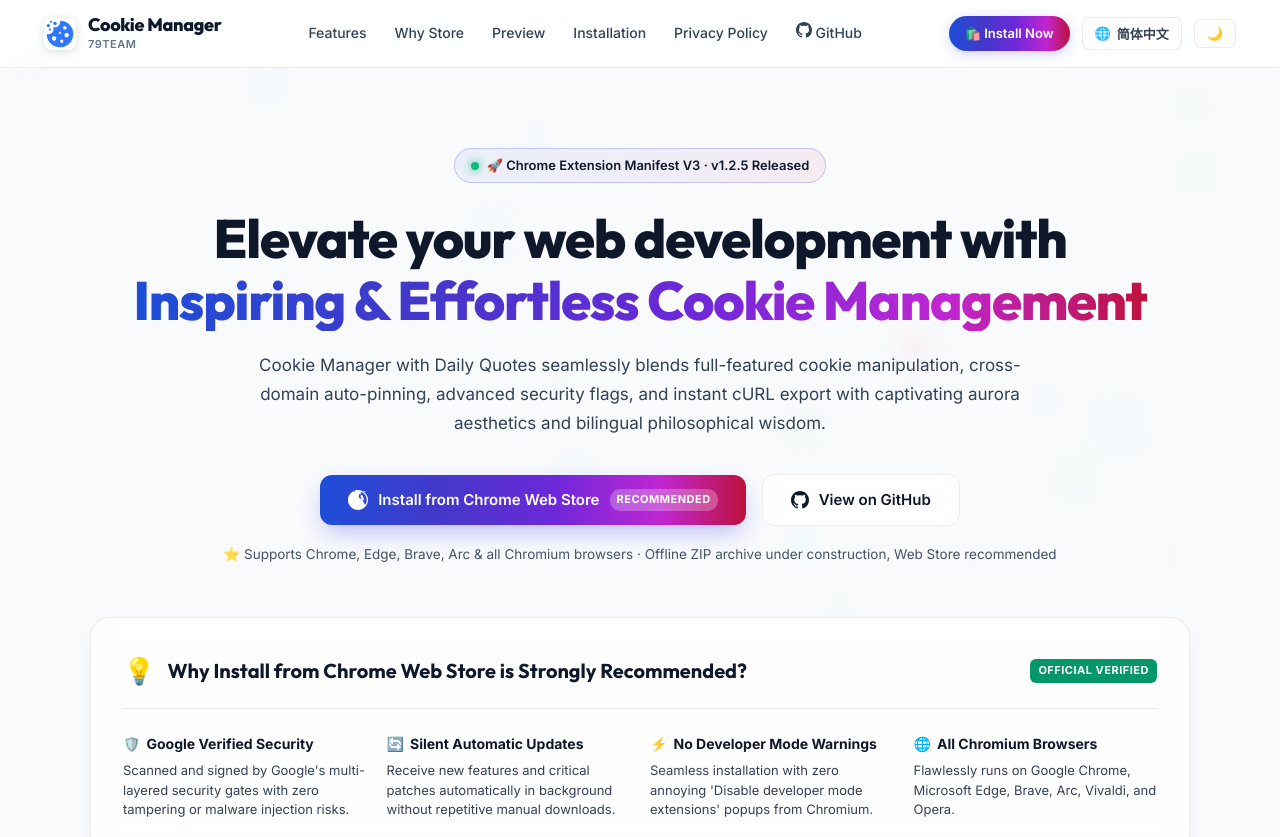
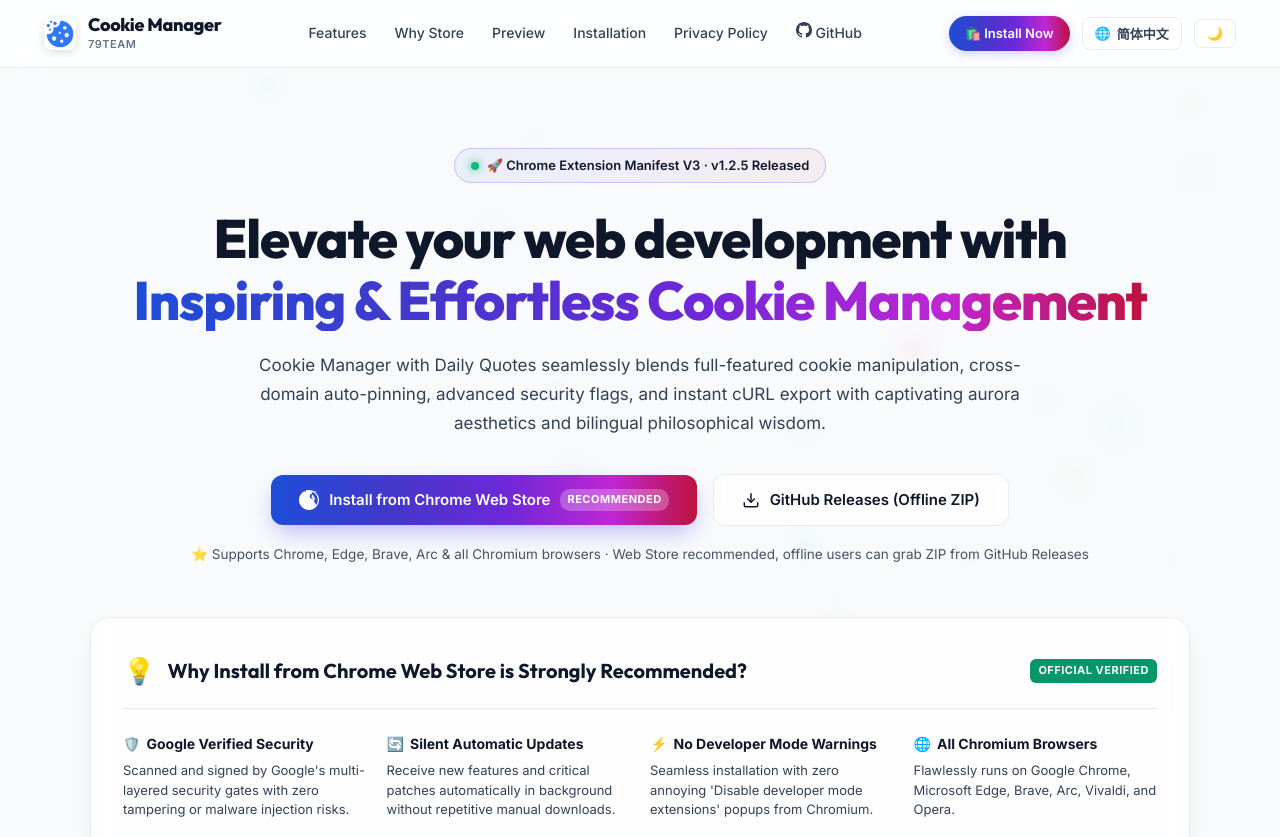
Before and after one commit to rowkin/cookie-manager, a browser extension: page site/index.html in a window 1280 px wide. Shown: the top 837 px of the page. Drawn offline with Linux system fonts and the light colour scheme.

Commit message:
feat(site): link offline packages to GitHub Releases and fix gh auth token

```diff
--- a/publish-release.js
+++ b/publish-release.js
@@ -223,6 +223,8 @@
 // 9. 使用 gh 工具在统一的开源公开仓库上自动创建/更新 GitHub Release 并关联 ZIP 资产
 try {
   console.log('\n🔮 正在检测本地 gh (GitHub CLI) 认证状态...');
+  // 清理可能劫持钥匙串认证的失效 GITHUB_TOKEN 环境变量，优先使用系统的 gh keyring 登录态
+  delete process.env.GITHUB_TOKEN;
   execSync('gh auth status', { stdio: 'ignore' });
 
   const releaseTag = `cookie-manager-v${version}`;
--- a/site/index.html
+++ b/site/index.html
@@ -100,14 +100,16 @@
           <span data-i18n="btnStore">Chrome 网上应用店一键安装</span>
           <span class="btn-tag-rec" data-i18n="tagRec">官方推荐</span>
         </a>
-        <a href="https://github.com/rowkin/browser-plugins/tree/main/cookie-manager" target="_blank" rel="noreferrer" class="btn btn-secondary">
-          <svg viewBox="0 0 24 24" width="18" height="18" fill="currentColor">
-            <path d="M12 0C5.37 0 0 5.37 0 12c0 5.31 3.435 9.795 8.205 11.385.6.105.825-.255.825-.57 0-.285-.015-1.23-.015-2.235-3.015.555-3.795-.735-4.035-1.41-.135-.345-.72-1.41-1.23-1.695-.42-.225-1.02-.78-.015-.795.945-.015 1.62.87 1.845 1.23 1.08 1.815 2.805 1.305 3.495.99.105-.78.42-1.305.765-1.605-2.67-.3-5.46-1.335-5.46-5.925 0-1.305.465-2.385 1.23-3.225-.12-.3-.54-1.53.12-3.18 0 0 1.005-.315 3.3 1.23.96-.27 1.98-.405 3-.405s2.04.135 3 .405c2.295-1.56 3.3-1.23 3.3-1.23.66 1.65.24 2.88.12 3.18.765.84 1.23 1.905 1.23 3.225 0 4.605-2.805 5.625-5.475 5.925.435.375.81 1.095.81 2.22 0 1.605-.015 2.895-.015 3.3 0 .315.225.69.825.57A12.02 12.02 0 0024 12c0-6.63-5.37-12-12-12z"/>
+        <a href="https://github.com/rowkin/browser-plugins/releases" target="_blank" rel="noreferrer" class="btn btn-secondary">
+          <svg viewBox="0 0 24 24" width="18" height="18" stroke="currentColor" stroke-width="2" fill="none">
+            <path d="M21 15v4a2 2 0 0 1-2 2H5a2 2 0 0 1-2-2v-4"></path>
+            <polyline points="7 10 12 15 17 10"></polyline>
+            <line x1="12" y1="15" x2="12" y2="3"></line>
           </svg>
-          <span data-i18n="btnGithub">查看 GitHub 源码</span>
+          <span data-i18n="btnReleases">GitHub Releases 离线安装包</span>
         </a>
       </div>
-      <p class="hero-install-hint" data-i18n="heroInstallHint">⭐ 支持 Chrome、Edge、Brave、Arc 等所有 Chromium 浏览器 · 离线 ZIP 归档建设中，推荐官方商店一键安装</p>
+      <p class="hero-install-hint" data-i18n="heroInstallHint">⭐ 支持 Chrome、Edge、Brave、Arc 等所有 Chromium 浏览器 · 推荐应用商店安装，离线用户可前往 GitHub Releases 获取 ZIP</p>
 
       <!-- 推荐安装优势说明横幅 -->
       <div class="recommend-banner" id="why-remote">
@@ -341,14 +343,17 @@
           </svg>
           <span data-i18n="btnStore">Chrome 网上应用店一键安装</span>
         </a>
-        <a href="https://github.com/rowkin/browser-plugins/tree/main/cookie-manager" target="_blank" rel="noreferrer" class="btn btn-secondary">
-          <svg viewBox="0 0 24 24" width="18" height="18" fill="currentColor">
-            <path d="M12 0C5.37 0 0 5.37 0 12c0 5.31 3.435 9.795 8.205 11.385.6.105.825-.255.825-.57 0-.285-.015-1.23-.015-2.235-3.015.555-3.795-.735-4.035-1.41-.135-.345-.72-1.41-1.23-1.695-.42-.225-1.02-.78-.015-.795.945-.015 1.62.87 1.845 1.23 1.08 1.815 2.805 1.305 3.495.99.105-.78.42-1.305.765-1.605-2.67-.3-5.46-1.335-5.46-5.925 0-1.305.465-2.385 1.23-3.225-.12-.3-.54-1.53.12-3.18 0 0 1.005-.315 3.3 1.23.96-.27 1.98-.405 3-.405s2.04.135 3 .405c2.295-1.56 3.3-1.23 3.3-1.23.66 1.65.24 2.88.12 3.18.765.84 1.23 1.905 1.23 3.225 0 4.605-2.805 5.625-5.475 5.925.435.375.81 1.095.81 2.22 0 1.605-.015 2.895-.015 3.3 0 .315.225.69.825.57A12.02 12.02 0 0024 12c0-6.63-5.37-12-12-12z"/>
+        <a href="https://github.com/rowkin/browser-plugins/releases" target="_blank" rel="noreferrer" class="btn btn-secondary">
+          <svg viewBox="0 0 24 24" width="18" height="18" stroke="currentColor" stroke-width="2" fill="none">
+            <path d="M21 15v4a2 2 0 0 1-2 2H5a2 2 0 0 1-2-2v-4"></path>
+            <polyline points="7 10 12 15 17 10"></polyline>
+            <line x1="12" y1="15" x2="12" y2="3"></line>
           </svg>
-          <span data-i18n="btnGithub">GitHub 源码与反馈</span>
+          <span data-i18n="btnReleases">GitHub Releases 离线包</span>
         </a>
       </div>
-      <p class="cta-note" data-i18n="ctaNote">💡 离线 ZIP 安装包归档建设中，建议优先通过 Chrome 官方应用商店一键安装，享受自动静默更新与安全保障。</p>
+      <p class="cta-note" data-i18n="ctaNote">💡 推荐优先通过 Chrome 官方应用商店一键安装以享受自动更新；离线用户可在 GitHub Releases 免费获取最新版 ZIP 安装包。</p>
+    </div>
   </section>
 
   <!-- 页脚 (Footer) -->
@@ -383,8 +388,8 @@
         heroDesc: "Cookie Manager with Daily Quotes 将专业的 Cookie 增删改查、跨域固定同步、精细安全属性配置与一键 cURL 导出，巧妙融合于迷人的极光流光美学与每日双语哲思语录之中。无论是接口联调还是日常浏览，尽享从容。",
         btnStore: "Chrome 网上应用店一键安装",
         tagRec: "官方推荐",
-        btnGithub: "查看 GitHub 源码",
-        heroInstallHint: "⭐ 支持 Chrome、Edge、Brave、Arc 等所有 Chromium 浏览器 · 离线 ZIP 归档建设中，推荐官方商店一键安装",
+        btnReleases: "GitHub Releases 离线包",
+        heroInstallHint: "⭐ 支持 Chrome、Edge、Brave、Arc 等所有 Chromium 浏览器 · 推荐应用商店安装，离线用户可前往 GitHub Releases 获取 ZIP",
         recBannerTitle: "为什么优先推荐从 Chrome 应用店远程安装？",
         recBadge: "官方认证 · 安全保障",
         rec1Title: "官方安全合规审核",
@@ -425,14 +430,14 @@
         installTitle: "官方应用商店 3 步极速安装指南",
         installSubtitle: "免开启开发者模式、告别繁琐解压与安全风险，只需 3 步即可通过官方认证通道一键置入扩展栏。",
         step1Title: "访问 Chrome 网上应用店",
-        step1Desc: "点击本页的“Chrome 网上应用店一键安装”按钮，直达 Google 官方认证的 Cookie Manager 扩展详情页。",
+        step1Desc: "点击本页的“Chrome 网上应用店一键安装”按钮直达扩展详情页；离线用户可在 GitHub Releases 下载 ZIP 解压安装。",
         step2Title: "点击“添加至 Chrome”",
         step2Desc: "在商店页面点击右上角“添加至 Chrome”（或 Edge 浏览器的“获取”），并在弹出的权限确认框中点击“添加扩展程序”。",
         step3Title: "固定到工具栏随时唤起",
         step3Desc: "点击浏览器右上角拼图状的“扩展程序”管理图标，找到 Cookie Manager 并点击图钉固定，即可随时随地一键开启高效调试！",
         ctaTitle: "准备好让你的 Cookie 调试效率倍增了吗？",
         ctaDesc: "支持所有主流 Chromium 浏览器：Google Chrome, Microsoft Edge, Brave, Arc, Opera 等。",
-        ctaNote: "💡 离线 ZIP 安装包归档建设中，建议优先通过 Chrome 官方应用商店一键安装，享受自动静默更新与安全保障。",
+        ctaNote: "💡 推荐优先通过 Chrome 官方应用商店一键安装以享受自动更新；离线用户可在 GitHub Releases 免费获取最新版 ZIP 安装包。",
         ftStore: "Chrome 商店",
         ftPrivacy: "隐私权政策"
       },
@@ -450,8 +455,8 @@
         heroDesc: "Cookie Manager with Daily Quotes seamlessly blends full-featured cookie manipulation, cross-domain auto-pinning, advanced security flags, and instant cURL export with captivating aurora aesthetics and bilingual philosophical wisdom.",
         btnStore: "Install from Chrome Web Store",
         tagRec: "Recommended",
-        btnGithub: "View on GitHub",
-        heroInstallHint: "⭐ Supports Chrome, Edge, Brave, Arc & all Chromium browsers · Offline ZIP archive under construction, Web Store recommended",
+        btnReleases: "GitHub Releases (Offline ZIP)",
+        heroInstallHint: "⭐ Supports Chrome, Edge, Brave, Arc & all Chromium browsers · Web Store recommended, offline users can grab ZIP from GitHub Releases",
         recBannerTitle: "Why Install from Chrome Web Store is Strongly Recommended?",
         recBadge: "OFFICIAL VERIFIED",
         rec1Title: "Google Verified Security",
@@ -492,14 +497,14 @@
         installTitle: "Chrome Web Store 3-Step Quick Install",
         installSubtitle: "No developer mode required, zero manual extraction risks. Just 3 steps to install directly from the official verified channel.",
         step1Title: "Visit Chrome Web Store",
-        step1Desc: "Click the 'Install from Chrome Web Store' button on this page to open the official verified extension listing.",
+        step1Desc: "Click the 'Install from Chrome Web Store' button to open the store listing; offline users can download ZIP from GitHub Releases.",
         step2Title: "Click 'Add to Chrome'",
         step2Desc: "Click the blue 'Add to Chrome' (or 'Get' in Edge) button, then confirm the prompt by clicking 'Add extension'.",
         step3Title: "Pin to Toolbar & Enjoy",
         step3Desc: "Click the puzzle piece extension icon in your browser toolbar, pin Cookie Manager, and launch it with one click anytime!",
         ctaTitle: "Ready to Upgrade Your Web Workflow?",
         ctaDesc: "Compatible with all Chromium browsers: Google Chrome, Microsoft Edge, Brave, Arc, Opera, etc.",
-        ctaNote: "💡 Offline ZIP packages are currently being updated. We strongly recommend installing directly from the official Chrome Web Store for silent auto-updates and Google security verification.",
+        ctaNote: "💡 Web Store install is strongly recommended for silent updates; offline users can download latest ZIP packages directly from GitHub Releases.",
         ftStore: "Chrome Web Store",
         ftPrivacy: "Privacy Policy"
       }
```
